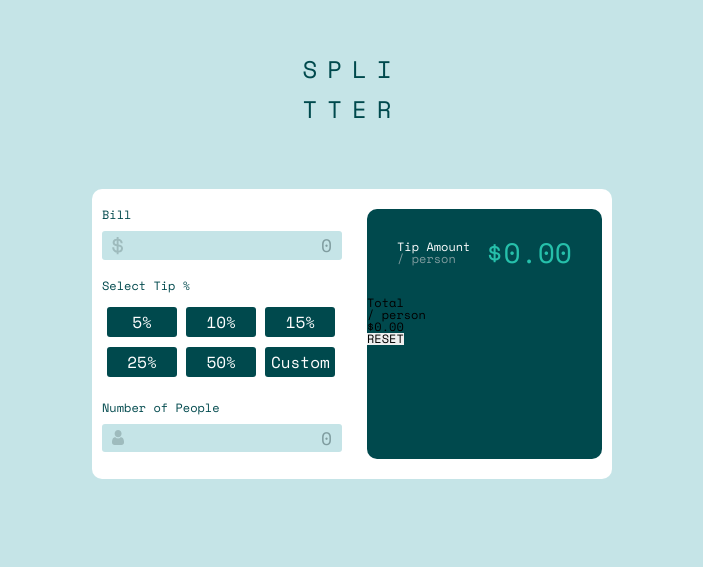
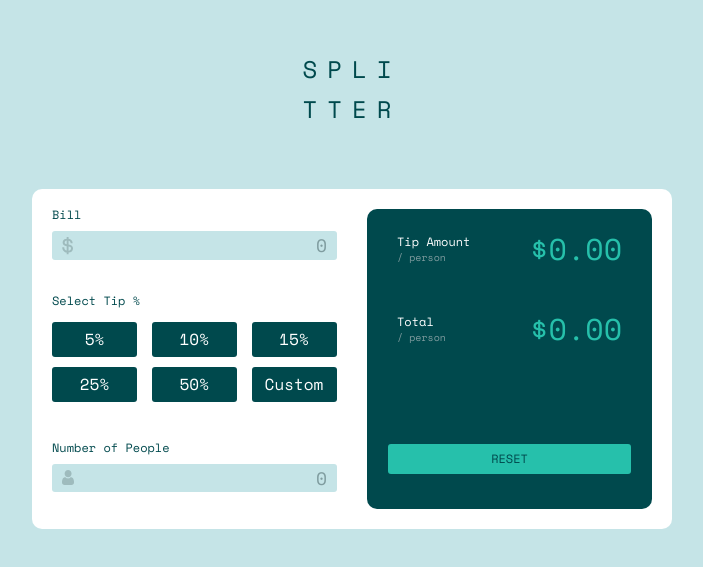
Before and after one commit to 9www/frontend-mentor_tip-calculator-app, a React (Create React App) app: page / in a window 1280 px wide. Shown: the part 101-668 px from the top of the page, without its empty margins (288-991 px from the left). Built offline with nearby package versions, Linux system fonts and the light colour scheme.

Commit message:
Updated scss

```diff
--- a/src/components/TipCalculator/TipCalculator.scss
+++ b/src/components/TipCalculator/TipCalculator.scss
@@ -3,65 +3,25 @@
     display: flex;
     justify-content: center;
     align-items: center;
-    width: 500px;
-    height: auto;
+    width: 600px;
+    height: 300px;
     background-color: $white;
     border-radius: 10px;
-    padding: 20px 10px;
+    padding: 20px 20px;
     font-size: 12px;
     .left-container {
         width: 50%;
         margin-right: 2.5%;
-        height: 250px;
-        .bill-container {
-            padding-bottom: 20px;
-            .bill-title {
-                color: $very-dark-cyan;
-                padding-bottom: 10px;
-            }
-            .bill-container {
-                display: flex;
-                justify-content: space-between;
-                align-items: center;
-                background-color: $light-grayish-cyan;
-                height: auto;
-                padding: 5px 10px;
-                border-radius: 3px;
-                .dollar-icon {
-                    width: 12px;
-                    height: auto;
-                }
-                .bill-count {
-                    font-size: 18px;
-                    color: $dark-grayish-cyan2;
-                }
-            }
-        }
-        .select-tip-container {
-            padding-bottom: 20px;
-            .select-tip-title {
-                color: $very-dark-cyan;
-                padding-bottom: 10px;
-            }
-            .select-tip-box-container {
-                display: grid;
-                grid-template-columns: 33% 33% 33%;
-                .select-tip-box {
-                    width: 70px;
-                    height: 30px;
-                    background-color: $very-dark-cyan;
-                    color: $white;
-                    font-size: 16px;
-                    border-radius: 3px;
-                    margin: 5px;
-                }
-            }
-        }
+        height: 300px;
+        .bill-container,
         .number-of-people-container {
+            padding-bottom: 35px;
+            .bill-title,
             .number-of-people-title {
                 color: $very-dark-cyan;
                 padding-bottom: 10px;
             }
+            .bill-container,
             .number-of-people-input-container {
                 display: flex;
                 justify-content: space-between;
@@ -70,13 +30,35 @@
                 height: auto;
                 padding: 5px 10px;
                 border-radius: 3px;
+                .dollar-icon,
                 .person-icon {
                     width: 12px;
                     height: auto;
                 }
+                .bill-count,
                 .number-of-people-count {
                     font-size: 18px;
                     color: $dark-grayish-cyan2;
+                }
+            }
+        }
+        .select-tip-container {
+            padding-bottom: 35px;
+            .select-tip-title {
+                color: $very-dark-cyan;
+                padding-bottom: 10px;
+            }
+            .select-tip-box-container {
+                display: grid;
+                grid-template-columns: 35% 35% 35%;
+                .select-tip-box {
+                    width: 85px;
+                    height: 35px;
+                    background-color: $very-dark-cyan;
+                    color: $white;
+                    font-size: 16px;
+                    border-radius: 3px;
+                    margin: 5px 0px;
                 }
             }
         }
@@ -86,33 +68,46 @@
         border-radius: 10px;
         width: 50%;
         margin-left: 2.5%;
-        height: 250px;
-        .tip-amount-container {
+        height: 300px;
+        .tip-amount-container,
+        .total-container {
             display: flex;
             justify-content: space-between;
             align-items: center;
-            padding: 30px;
-            .tip-amount {
+            padding: 25px 30px;
+            .tip-amount,
+            .total {
+                display: flex;
+                flex-direction: column;
                 color: $white;
                 font-size: 12px;
-                .tip-person {
+                .tip-person,
+                .total-person {
                     color: $dark-grayish-cyan2;
+                    font-size: 10px;
+                    padding-top: 5px;
                 }
             }
-            .tip-count {
+            .tip-count,
+            .total-count {
                 color: $strong-cyan;
-                font-size: 28px;
+                font-size: 30px;
             }
         }
         .total-container {
-            .total {
-                .total-person {
-                }
-            }
-            .total-count {
-            }
+            padding-bottom: 100px;
         }
         .reset-button {
+            display: flex;
+            justify-content: center;
+            align-items: center;
+            width: 85%;
+            height: 30px;
+            text-align: center;
+            margin: 0 7.5%;
+            background-color: $strong-cyan;
+            color: $very-dark-cyan;
+            border-radius: 3px;
         }
     }
 }
```
